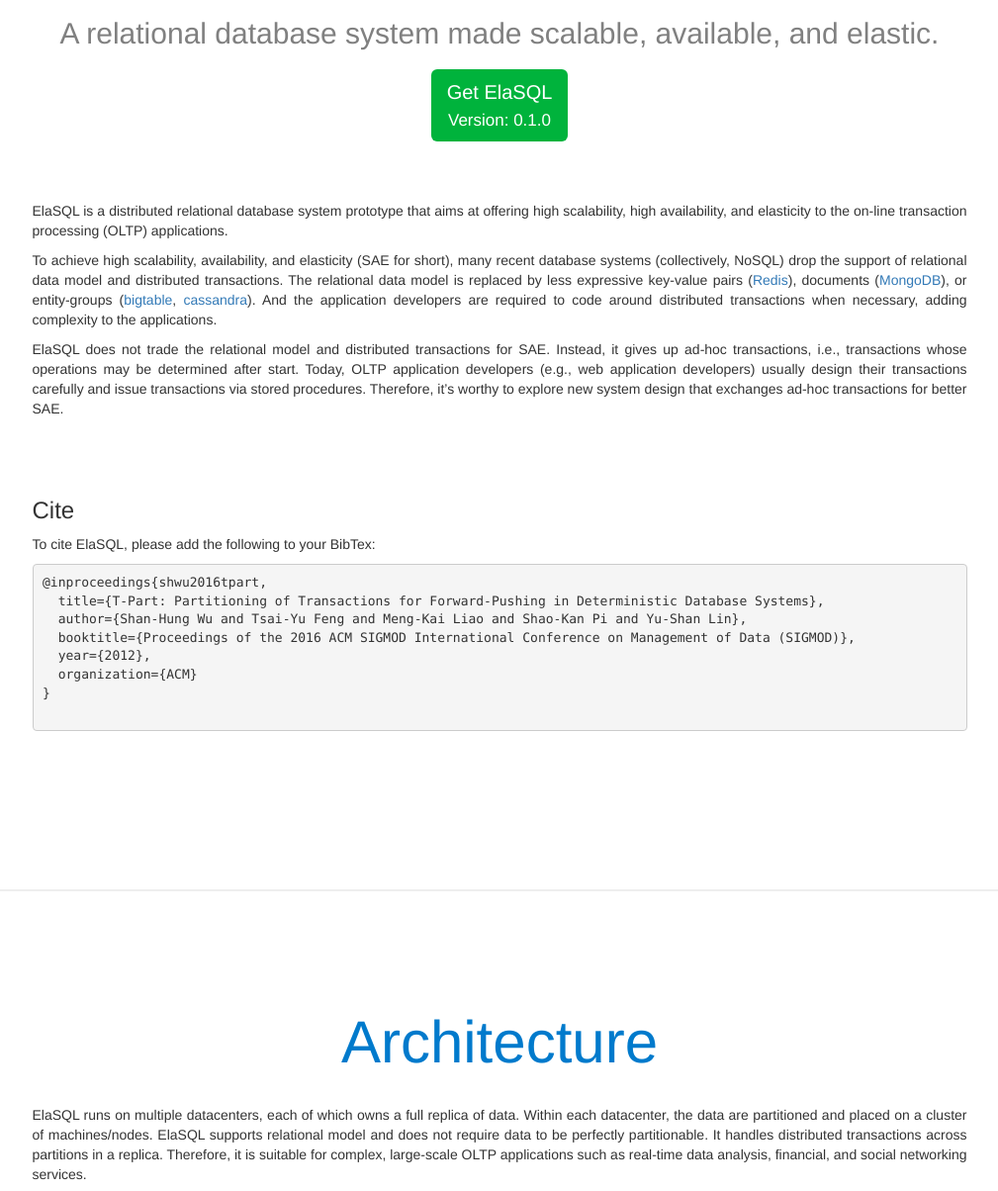
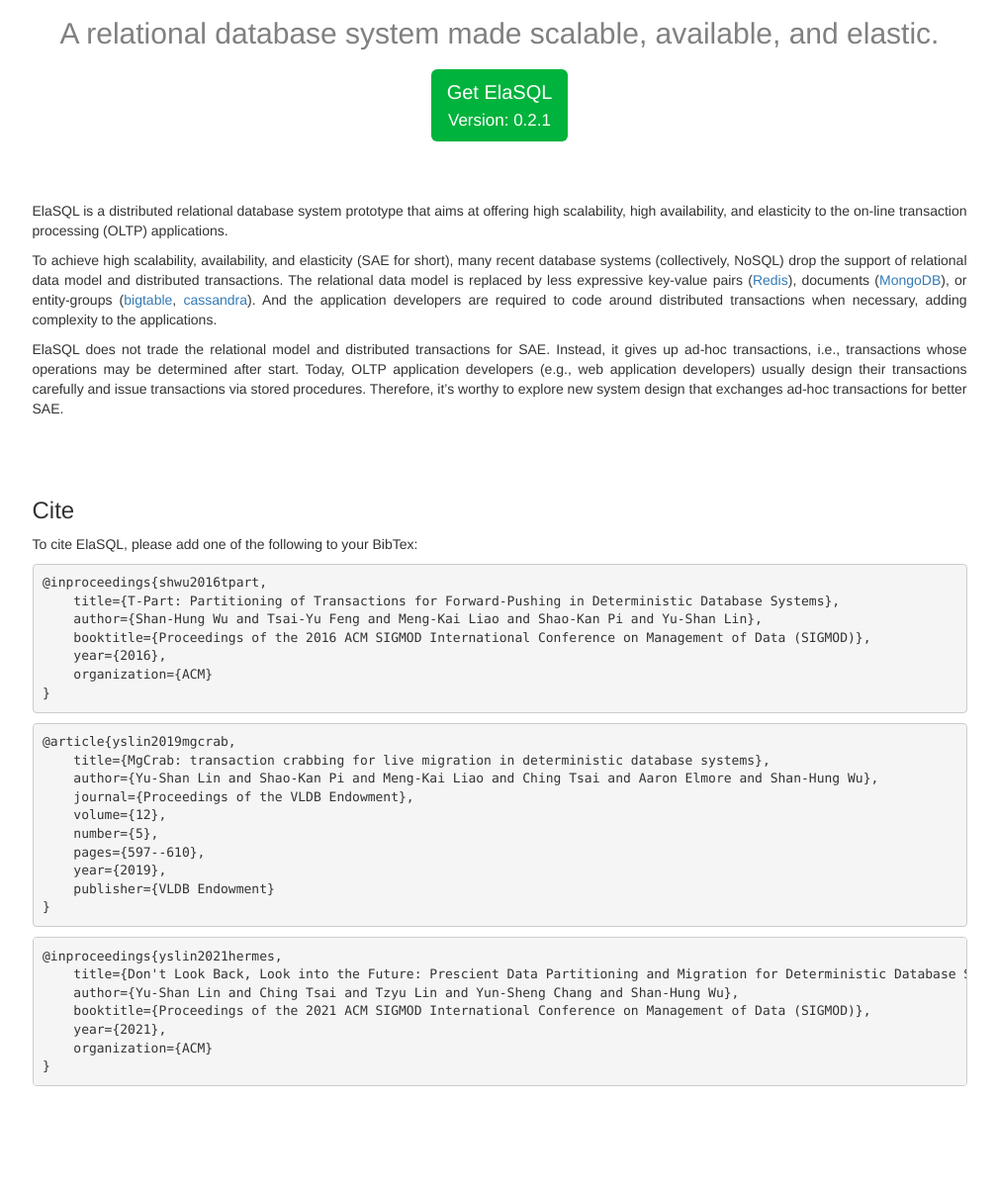
Before and after one commit to elasql/elasql.github.io, a plain HTML site: page index.html in a window 1280 px wide. Shown: the part 279-1483 px from the top of the page at 99% size, without its empty margins (135-1144 px from the left). Drawn offline with Linux system fonts and the light colour scheme.

Commit message:
Update citations

```diff
--- a/index.html
+++ b/index.html
@@ -74,7 +74,7 @@
                     <h1><span class="green-text">Ela</span><span class="blue-text"><strong>SQL</strong></span></h1>
                     <h2>A relational database system made scalable, available, and elastic.</h2>
                     <a href="https://github.com/elasql/elasql" class="btn btn-primary btn-lg animated fadeInUp">Get ElaSQL<br />
-                    <small>Version: 0.1.0</small>
+                    <small>Version: 0.2.1</small>
                     </a>
                 </div>
                 <div class="row">
@@ -91,17 +91,35 @@
                     <div class="col-sm-offset-1 col-sm-10">
                         <h3>Cite</h3>
                         <p>
-                            To cite ElaSQL, please add the following to your BibTex:
+                            To cite ElaSQL, please add one of the following to your BibTex:
                         </p>
                         <pre>
 @inproceedings{shwu2016tpart,
-  title={T-Part: Partitioning of Transactions for Forward-Pushing in Deterministic Database Systems},
-  author={Shan-Hung Wu and Tsai-Yu Feng and Meng-Kai Liao and Shao-Kan Pi and Yu-Shan Lin},
-  booktitle={Proceedings of the 2016 ACM SIGMOD International Conference on Management of Data (SIGMOD)},
-  year={2012},
-  organization={ACM}
-}
-                    </pre>
+    title={T-Part: Partitioning of Transactions for Forward-Pushing in Deterministic Database Systems},
+    author={Shan-Hung Wu and Tsai-Yu Feng and Meng-Kai Liao and Shao-Kan Pi and Yu-Shan Lin},
+    booktitle={Proceedings of the 2016 ACM SIGMOD International Conference on Management of Data (SIGMOD)},
+    year={2016},
+    organization={ACM}
+}</pre>
+<pre>
+@article{yslin2019mgcrab,
+    title={MgCrab: transaction crabbing for live migration in deterministic database systems},
+    author={Yu-Shan Lin and Shao-Kan Pi and Meng-Kai Liao and Ching Tsai and Aaron Elmore and Shan-Hung Wu},
+    journal={Proceedings of the VLDB Endowment},
+    volume={12},
+    number={5},
+    pages={597--610},
+    year={2019},
+    publisher={VLDB Endowment}
+}</pre>
+<pre>
+@inproceedings{yslin2021hermes,
+    title={Don't Look Back, Look into the Future: Prescient Data Partitioning and Migration for Deterministic Database Systems},
+    author={Yu-Shan Lin and Ching Tsai and Tzyu Lin and Yun-Sheng Chang and Shan-Hung Wu},
+    booktitle={Proceedings of the 2021 ACM SIGMOD International Conference on Management of Data (SIGMOD)},
+    year={2021},
+    organization={ACM}
+}</pre>
                     </div>
                 </div>
             </div>
@@ -191,7 +209,7 @@
                 <div class="col-sm-offset-1 col-sm-10">
                     <p>ElasSQL is an open-source project written in Java. The source code is released under the Apache 2.0 license.</p>
                     <a href="https://github.com/elasql/elasql" class="btn btn-primary btn-lg animated fadeInUp">Get ElaSQL<br />
-                    <small>Version: 0.1.0</small>
+                    <small>Version: 0.2.1</small>
                     </a>
                     <p>DB researchers/developers who are interested in this project are welcome to join us. And we love to hear your feedback. Please feel free to contact us at <a href="elasql@netdb.cs.nthu.edu.tw">elasql@netdb.cs.nthu.edu.tw</a>.</p>
                 </div>
```
